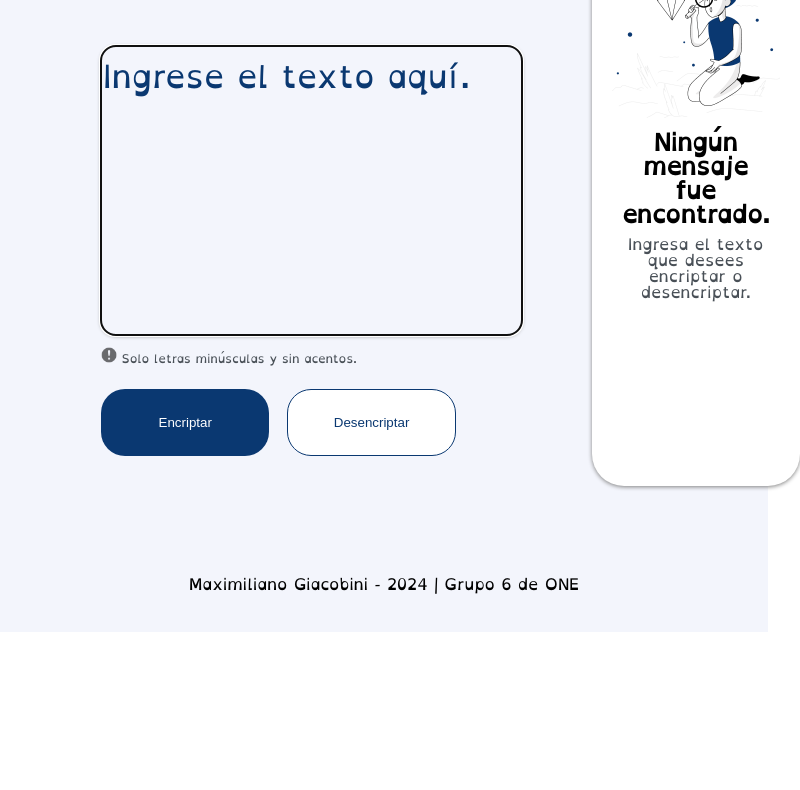
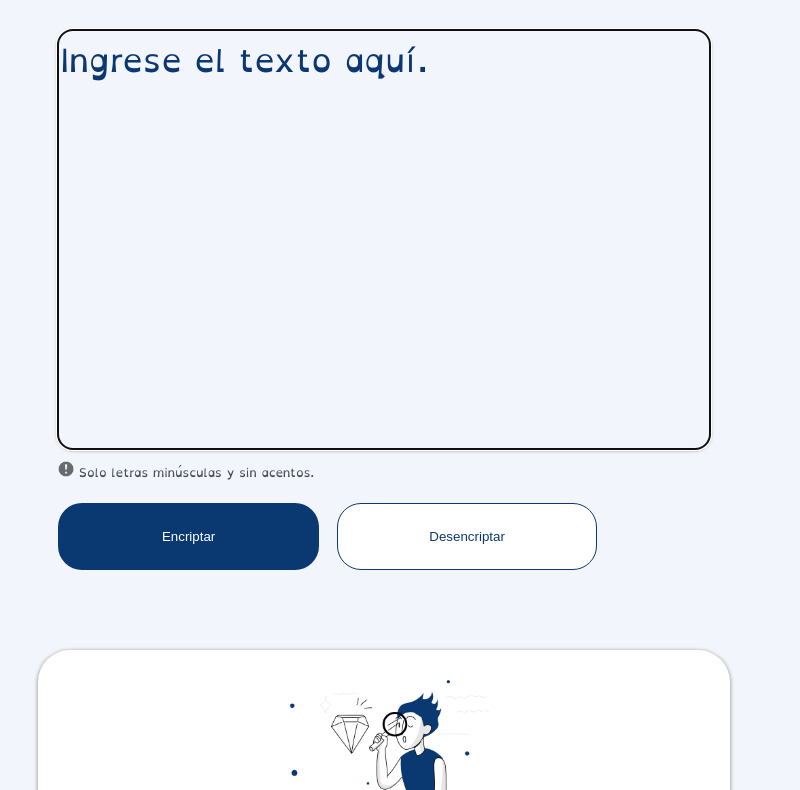
Before and after one commit to ket-id/ONE-Encriptador-G6, a plain HTML site: page index.html in a window 768 px wide. Shown: the part 104-894 px from the top of the page, 800 px wide, since content can reach past the window. Before the commit the page ends 800 px from the top, so only its background shows below. Drawn offline with Linux system fonts and the light colour scheme.

Commit message:
Agrega medias queries y diseña el modo tablet

```diff
--- a/style.css
+++ b/style.css
@@ -6,6 +6,7 @@
 
   body {
     font-family: 'OpenDyslexic', sans-serif;
+    background-color: #f3f5fc;
   }
   /* label */
   .sr-only {
@@ -22,7 +23,7 @@
 /* Diseño general de el encriptador */
 .cuerpoDePagina {
     display: flex;
-    background-color: #f3f5fc;
+
 }
 
 .webLogo {
@@ -86,7 +87,6 @@
 
 .cajaDeBotones {
     display: flex;
-
     margin-top: 24px;
     width: 100%;
     height: 67px;
@@ -200,3 +200,37 @@ footer {
     padding: 40px;
     background-color: #f3f5fc;
 }
+
+/* Medias Queries */
+
+@media screen and (max-width: 425px) {
+    body {
+      background-color: lightblue;
+    }
+  }
+
+
+  @media screen and (min-width: 426px) and (max-width: 850px) {
+    .cuerpoDePagina{
+        display: flex;
+        flex-wrap: nowrap;
+        flex-direction: column;
+    }
+    .webLogo{
+        height: 0px;
+    }
+    .seccionDeEntrada{
+        width: 90%;
+        height: 75vh;
+        margin: 104px 0 50px 5%;
+    }
+    .seccionDeSalida{
+        width: 90%;
+        height: 75vh;
+        margin: 0 0 50px 5%;
+    }
+    .imageInputVacio {
+        width: 35%;
+
+    }
+  }
```
